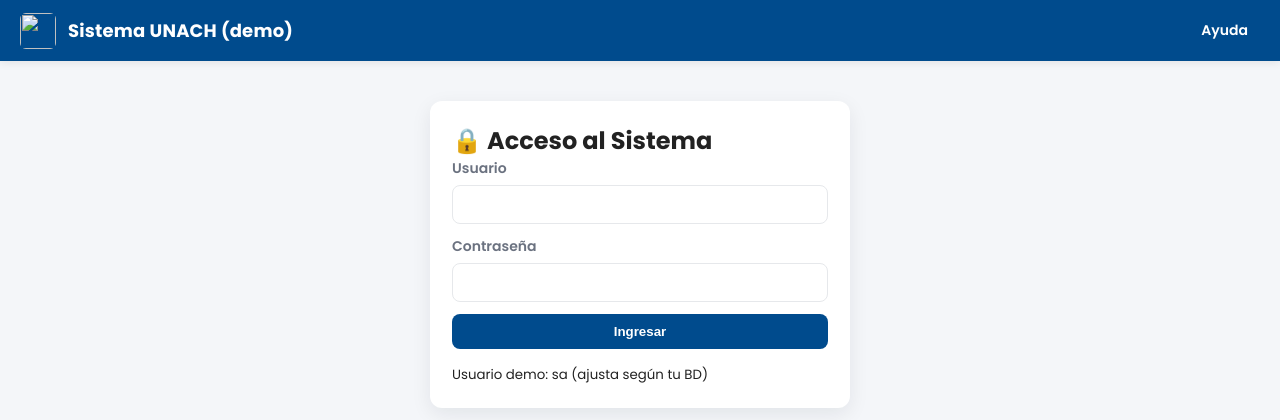
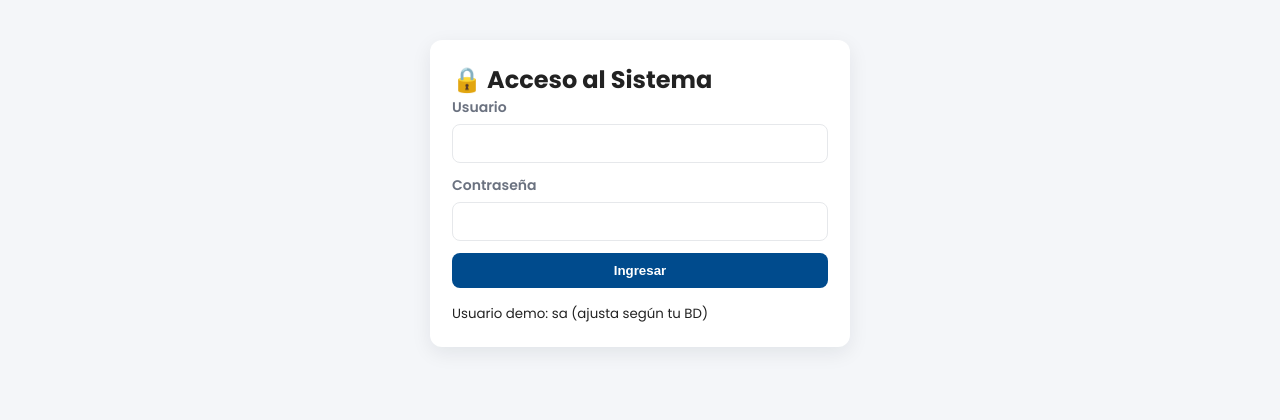
Before and after one commit to Aquilescastro115/Pagina-de-base-de-datos, a PHP site: page / in a window 1280 px wide. Shown: the top 420 px of the page. Run offline with PHP 8.4, Linux system fonts and the light colour scheme; some libraries are stand-ins or nearby versions.

Commit message:
Update index.php

```diff
--- a/index.php
+++ b/index.php
@@ -37,10 +37,7 @@ if ($_SERVER['REQUEST_METHOD'] === 'POST') {
 <script defer src="assets/script.js"></script>
 </head>
 <body>
-  <div class="navbar">
-    <div class="brand"><img src="" alt=""><h1>Sistema UNACH (demo)</h1></div>
-    <div class="nav-links"><a href="#">Ayuda</a></div>
-  </div>
+
 
   <div style="max-width:420px;margin:40px auto;">
     <div class="container">
```
